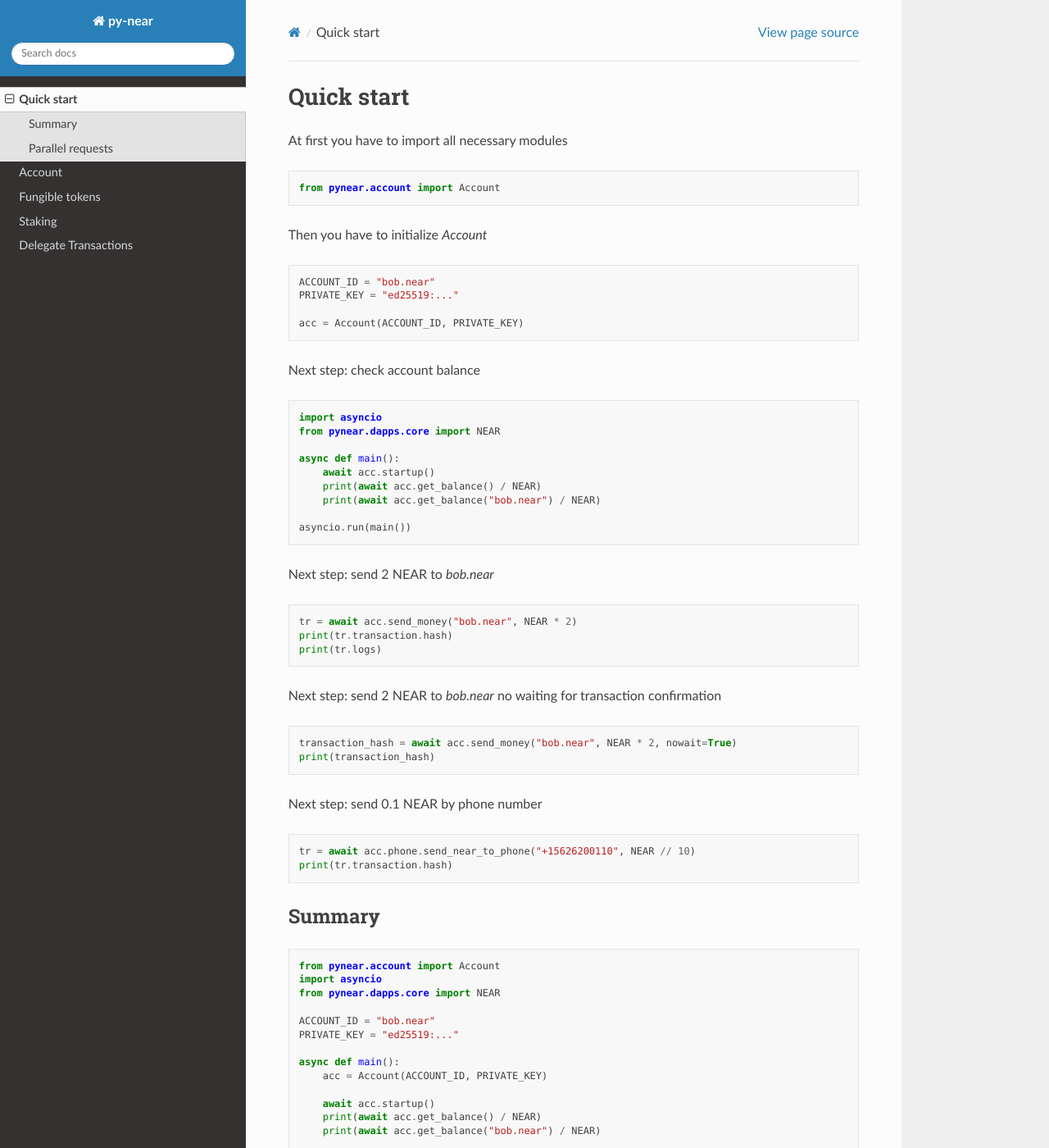
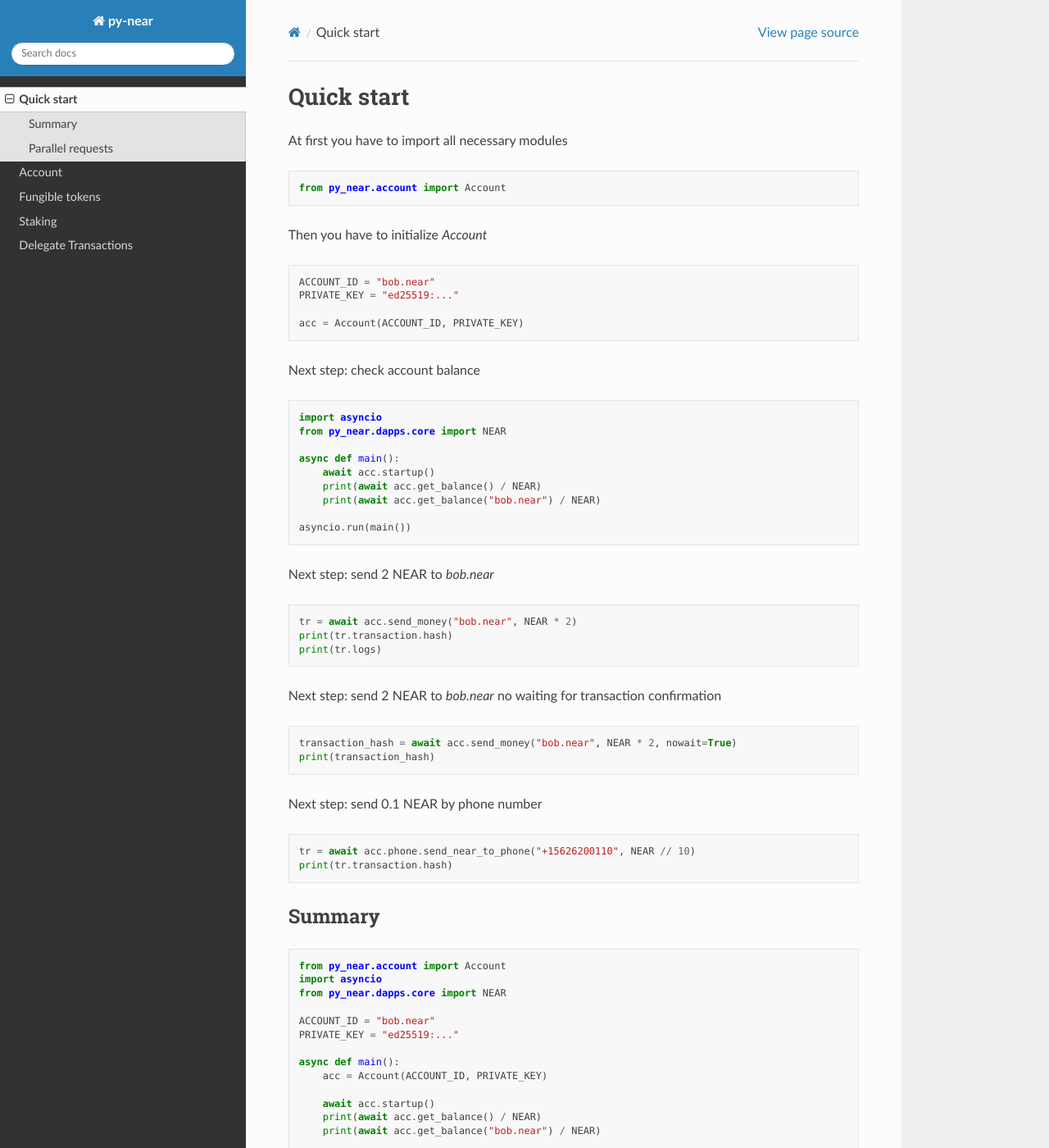
Before and after one commit to pvolnov/py-near, a Sphinx documentation site: the page built from docs/quickstart.rst, in a window 1280 px wide and 1400 px high. Shown: the whole window at 82% size. Built offline with Sphinx 7.4.7 and the Read the Docs theme 3.1.0, drawn with Linux system fonts in a browser that asks for light colours; pages that are not in the unit, such as notebooks, are missing from menus.

Commit message:
changed pynear to py_near

```diff
--- a/docs/account.rst
+++ b/docs/account.rst
@@ -6,9 +6,9 @@
 -----------
 .. code:: python
 
-    from pynear.account import Account
+    from py_near.account import Account
     import asyncio
-    from pynear.dapps.core import NEAR
+    from py_near.dapps.core import NEAR
 
     ACCOUNT_ID = "bob.near"
     PRIVATE_KEY = "ed25519:..."
--- a/docs/clients/fungible-token.rst
+++ b/docs/clients/fungible-token.rst
@@ -8,8 +8,8 @@
 
 .. code:: python
 
-    from pynear.account import Account
-    from pynear.dapps.fts import FTS
+    from py_near.account import Account
+    from py_near.dapps.fts import FTS
     import asyncio
 
     ACCOUNT_ID = "bob.near"
--- a/docs/clients/staking.rst
+++ b/docs/clients/staking.rst
@@ -13,8 +13,8 @@
 
 .. code:: python
 
-    from pynear.account import Account
-    from pynear.dapps.fts import FTS
+    from py_near.account import Account
+    from py_near.dapps.fts import FTS
     import asyncio
 
     ACCOUNT_ID = "bob.near"
--- a/docs/quickstart.rst
+++ b/docs/quickstart.rst
@@ -5,7 +5,7 @@
 
 .. code:: python
 
-    from pynear.account import Account
+    from py_near.account import Account
 
 Then you have to initialize `Account`
 
@@ -23,7 +23,7 @@
 .. code:: python
 
     import asyncio
-    from pynear.dapps.core import NEAR
+    from py_near.dapps.core import NEAR
 
     async def main():
         await acc.startup()
@@ -61,9 +61,9 @@
 
 .. code:: python
 
-    from pynear.account import Account
+    from py_near.account import Account
     import asyncio
-    from pynear.dapps.core import NEAR
+    from py_near.dapps.core import NEAR
 
     ACCOUNT_ID = "bob.near"
     PRIVATE_KEY = "ed25519:..."
```
